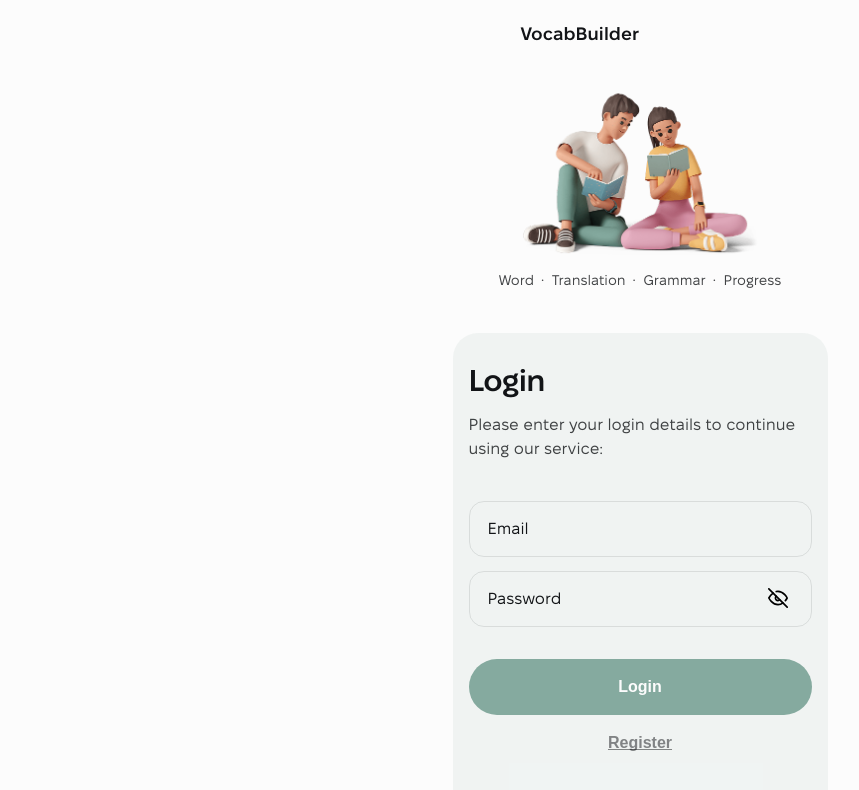
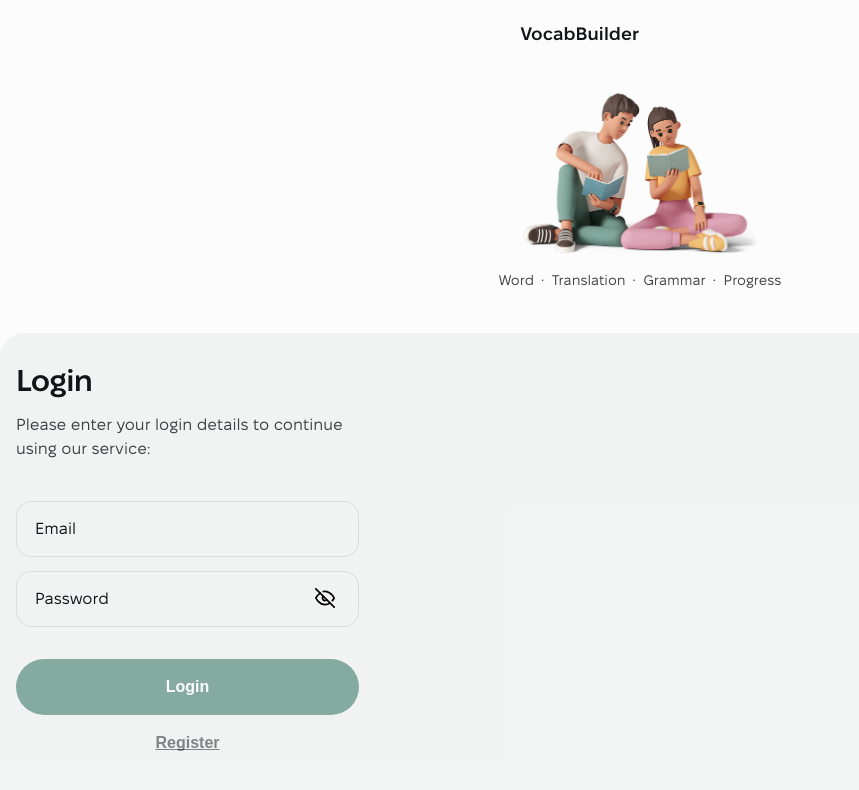
Before and after one commit to lolitaonoiko/VocabBuilder, a React (Vite) app: page /login in a window 1280 px wide. Shown: the top 790 px of the page, without its empty margins (0-859 px from the left). Built offline with nearby package versions, Linux system fonts and the light colour scheme.

Commit message:
login register header

```diff
--- a/src/App.jsx
+++ b/src/App.jsx
@@ -35,9 +35,9 @@
         <>
             <Suspense fallback={<Loader />}>
                 <Routes>
-                    <Route path="/" element={<MainLayout />}>
-                        <Route path="register" element={<RestrictedRoute component={<RegisterPage />} />} />
-                        <Route index path="login" element={<RestrictedRoute component={<LoginPage />} />} />
+                    <Route path="register" element={<RestrictedRoute component={<RegisterPage />} />} />
+                    <Route index path="login" element={<RestrictedRoute component={<LoginPage />} />} />
+                    <Route path="/" element={<PrivateRoute component={<MainLayout />} />}>
                         <Route path="dictionary" element={<PrivateRoute component={<DictionaryPage />} />} />
                         <Route path="recommend" element={<PrivateRoute component={<RecommendPage />} />} />
                         <Route path="training" element={<PrivateRoute component={<TrainingPage />} />} />
--- a/src/pages/LoginPage/LoginPage.jsx
+++ b/src/pages/LoginPage/LoginPage.jsx
@@ -3,11 +3,13 @@
 const HeroSection = lazy(() => import('../../components/HeroSection/HeroSection'));
 const LoginForm = lazy(() => import('../../components/forms/LoginForm/LoginForm'));
 const Loader = lazy(() => import('../../components/Loader/Loader'));
+const Header = lazy(() => import('../../components/Header/Header'));
 
 const LoginPage = () => {
     return (
         <div>
             <Suspense fallback={<Loader />}>
+                <Header />
                 <HeroSection />
                 <LoginForm />
             </Suspense>
--- a/src/pages/RegisterPage/RegisterPage.jsx
+++ b/src/pages/RegisterPage/RegisterPage.jsx
@@ -5,11 +5,13 @@
 const HeroSection = lazy(() => import('../../components/HeroSection/HeroSection'));
 const RegisterForm = lazy(() => import('../../components/forms/RegisterForm/RegisterForm'));
 const Loader = lazy(() => import('../../components/Loader/Loader'));
+const Header = lazy(() => import('../../components/Header/Header'));
 
 const RegisterPage = () => {
     return (
         <div className={s.registerPage}>
             <Suspense fallback={<Loader />}>
+                <Header />
                 <HeroSection />
                 <RegisterForm />
             </Suspense>
```
